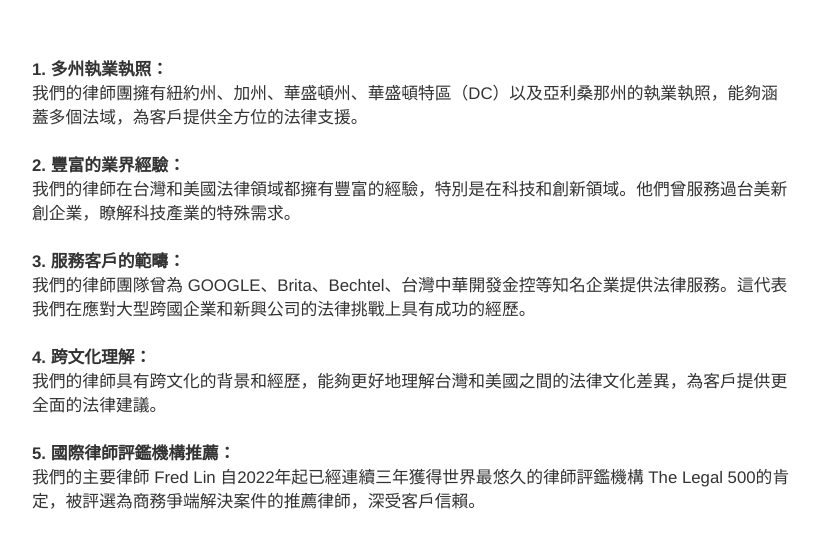
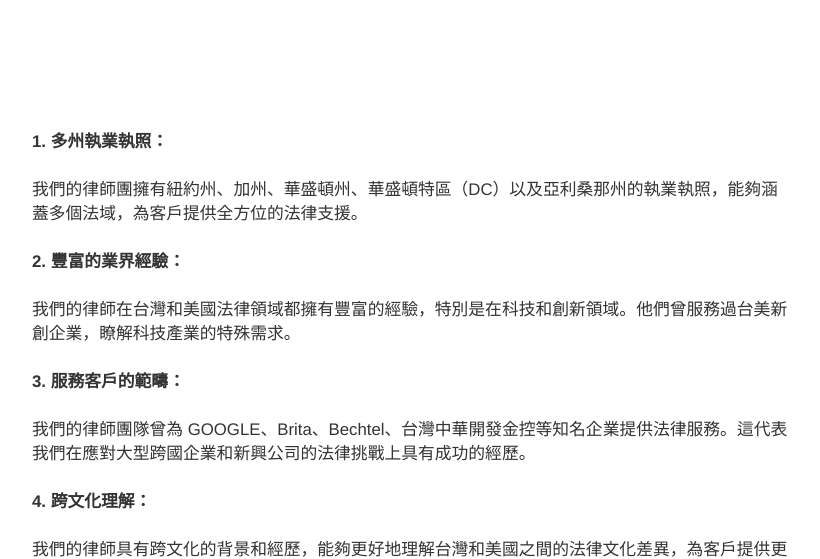
Before and after one commit to sailoi/llegal.team.github.io, a plain HTML site: page index.html in a window 1280 px wide. Shown: the part 2670-3229 px from the top of the page, without its empty margins (228-1048 px from the left). Drawn offline with Linux system fonts and the light colour scheme; some packages are replaced by stand-ins of ours; a web font is replaced by a local one.

Commit message:
add in google anaytics

```diff
--- a/index.html
+++ b/index.html
@@ -113,11 +113,11 @@
                             身為在矽谷的科技從業者，我們在合約與相關商業法律方面面臨一些煩惱：<br/>
                             <br/>
                             <div align="left";>
-                                    <b>1. 個人與雇傭合約的不確定性：</b><br/> 對於個人職業生涯和雇傭關係的合約，我們可能對合同條款的影響和未來發展感到不確定。<br/>
+                                    <b>1. 個人與雇傭合約的不確定性：</b><br/><br/> 對於個人職業生涯和雇傭關係的合約，我們可能對合同條款的影響和未來發展感到不確定。<br/>
                                     <br/>
-                                    <b>2. 複雜的合約條款：</b><br/> 科技領域的合約通常包含許多複雜的技術性條款，例如智慧財產權、機密性、保密協議等，容易讓人感到困惑。<br/>
+                                    <b>2. 複雜的合約條款：</b><br/><br/> 科技領域的合約通常包含許多複雜的技術性條款，例如智慧財產權、機密性、保密協議等，容易讓人感到困惑。<br/>
                                     <br/>
-                                    <b>3. 風險防範的不足：</b><br/> 我們可能缺乏法律專業知識，難以充分了解合同條款中的風險，有時可能忽視了對自身權益的保護。
+                                    <b>3. 風險防範的不足：</b><br/><br/> 我們可能缺乏法律專業知識，難以充分了解合同條款中的風險，有時可能忽視了對自身權益的保護。
                             </div>
                         </p>
                     </div>
@@ -217,15 +217,15 @@
                    碼農顧問的律師團是一支擁有多州執業執照的專業團隊，憑藉廣泛的業界經驗，已成功為台美新創、中大型公司以及知名企業提供卓越的法律服務。以下是我們的律師團隊的一些特點：<br/>
                    <br/>
                    <div align="left";>
-                           <b>1. 多州執業執照：</b><br/> 我們的律師團擁有紐約州、加州、華盛頓州、華盛頓特區（DC）以及亞利桑那州的執業執照，能夠涵蓋多個法域，為客戶提供全方位的法律支援。<br/>
+                           <b>1. 多州執業執照：</b><br/><br/>我們的律師團擁有紐約州、加州、華盛頓州、華盛頓特區（DC）以及亞利桑那州的執業執照，能夠涵蓋多個法域，為客戶提供全方位的法律支援。<br/>
                            <br/>
-                           <b>2. 豐富的業界經驗：</b><br/> 我們的律師在台灣和美國法律領域都擁有豐富的經驗，特別是在科技和創新領域。他們曾服務過台美新創企業，瞭解科技產業的特殊需求。<br/>
+                           <b>2. 豐富的業界經驗：</b><br/><br/> 我們的律師在台灣和美國法律領域都擁有豐富的經驗，特別是在科技和創新領域。他們曾服務過台美新創企業，瞭解科技產業的特殊需求。<br/>
                            <br/>
-                           <b>3. 服務客戶的範疇：</b><br/> 我們的律師團隊曾為 GOOGLE、Brita、Bechtel、台灣中華開發金控等知名企業提供法律服務。這代表我們在應對大型跨國企業和新興公司的法律挑戰上具有成功的經歷。<br/>
+                           <b>3. 服務客戶的範疇：</b><br/><br/> 我們的律師團隊曾為 GOOGLE、Brita、Bechtel、台灣中華開發金控等知名企業提供法律服務。這代表我們在應對大型跨國企業和新興公司的法律挑戰上具有成功的經歷。<br/>
                            <br/>
-                           <b>4. 跨文化理解：</b><br/> 我們的律師具有跨文化的背景和經歷，能夠更好地理解台灣和美國之間的法律文化差異，為客戶提供更全面的法律建議。<br/>
+                           <b>4. 跨文化理解：</b><br/><br/> 我們的律師具有跨文化的背景和經歷，能夠更好地理解台灣和美國之間的法律文化差異，為客戶提供更全面的法律建議。<br/>
                            <br/>
-                           <b>5. 國際律師評鑑機構推薦：</b><br/> 我們的主要律師 Fred Lin 自2022年起已經連續三年獲得世界最悠久的律師評鑑機構 The Legal 500的肯定，被評選為商務爭端解決案件的推薦律師，深受客戶信賴。<br/>
+                           <b>5. 國際律師評鑑機構推薦：</b><br/><br/> 我們的主要律師 Fred Lin 自2022年起已經連續三年獲得世界最悠久的律師評鑑機構 The Legal 500的肯定，被評選為商務爭端解決案件的推薦律師，深受客戶信賴。<br/>
                    </div>
                </p>
            </div>
@@ -302,6 +302,7 @@
                <div class="col-md-4 col-sm-4">
                    <div class="card card-plain">
                        <h3>合約審查，時數計算</h3>
+                       <h5>六分鐘為單位計算，並提供 30 分鐘免費諮詢</h5>
                        <div class="card">
                             <div class="card-body">
                                 <span class="badge badge-light">amendment of your agreement</span>
@@ -319,6 +320,7 @@
                <div class="col-md-4 col-sm-4">
                    <div class="card card-plain">
                        <h3>一般諮詢</h3>
+                       <h5>六分鐘為單位計算，前 30 分鐘免費諮詢</h5>
                        <div class="card">
                             <div class="card-body">
                                 <span class="badge badge-light">consultation services for your business</span>
@@ -462,4 +464,13 @@
   <!--   file where we handle all the script from the Rubik page   -->
   <script type="text/javascript" src="assets/js/rubick.js"></script>
 
+  <!-- Google tag (gtag.js) -->
+  <script async src="https://www.googletagmanager.com/gtag/js?id=G-REE3RYN9P0"></script>
+  <script>
+    window.dataLayer = window.dataLayer || [];
+    function gtag(){dataLayer.push(arguments);}
+    gtag('js', new Date());
+
+    gtag('config', 'G-REE3RYN9P0');
+  </script>
 </html>
```
Also changed, not shown: services.html (+10 -0 lines).
